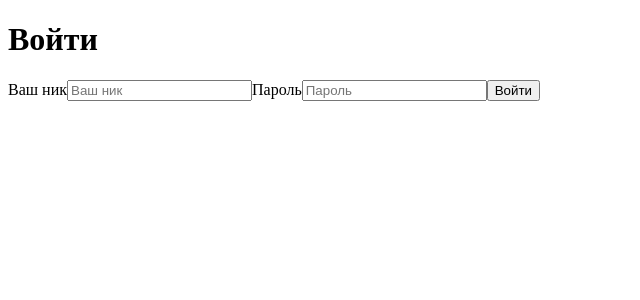
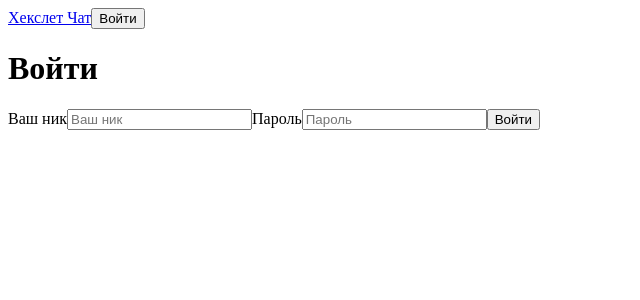
Before and after one commit to daria-z/frontend-project-12, a React (Vite) app in the folder frontend/: page /login in a window 1280 px wide. Shown: the top 300 px of the page, without its empty margins (0-640 px from the left). Built offline with nearby package versions, Linux system fonts and the light colour scheme.

Commit message:
feat(ui): add Header component to page

```diff
--- a/frontend/package.json
+++ b/frontend/package.json
@@ -13,8 +13,10 @@
   "dependencies": {
     "@reduxjs/toolkit": "^2.9.0",
     "axios": "^1.11.0",
+    "bootstrap": "^5.3.8",
     "formik": "^2.4.6",
     "react": "^19.1.1",
+    "react-bootstrap": "^2.10.10",
     "react-dom": "^19.1.1",
     "react-redux": "^9.2.0",
     "react-router-dom": "^7.8.2",
--- a/frontend/src/App.jsx
+++ b/frontend/src/App.jsx
@@ -1,19 +1,28 @@
-import { Routes, Route } from 'react-router-dom';
+import { Routes, Route, BrowserRouter } from 'react-router-dom';
+import { useSelector } from 'react-redux'
+
+
+import Header from './components/Header/Header.jsx';
 import Chat from './pages/Chat.jsx';
 import Login from './pages/Login.jsx';
 import NotFound from './pages/NotFound.jsx';
-import { Provider } from 'react-redux'
-import { store } from './app/store.js';
+
 
 function App() {
+  const isAuthenticated = useSelector((state) => !!state.auth.token)
+
   return (
-    <Provider store={store}>
-      <Routes>
+    <BrowserRouter>
+      <>
+        <Header isAuthenticated={isAuthenticated} />
+        <Routes>
         <Route path="/" element={<Chat />} />
         <Route path="/login" element={<Login />} />
         <Route path="*" element={<NotFound />} />
       </Routes>
-    </Provider>
+      </>
+
+    </BrowserRouter>
   )
 }
 
--- /dev/null
+++ b/frontend/src/components/Header/Header.jsx
@@ -0,0 +1,14 @@
+import { Link } from 'react-router-dom';
+import Button from 'react-bootstrap/Button';
+
+
+function Header({ isAuthenticated }) {
+  return (
+    <header>
+      <Link to="/">Хекслет Чат</Link>
+      <Button variant="primary">{isAuthenticated ? 'Выйти' : 'Войти'}</Button>
+    </header>
+  );
+}
+
+export default Header
--- a/frontend/src/main.jsx
+++ b/frontend/src/main.jsx
@@ -1,12 +1,15 @@
 import { StrictMode } from 'react'
 import { BrowserRouter } from 'react-router-dom'
 import { createRoot } from 'react-dom/client'
+import { Provider } from 'react-redux'
+import { store } from './app/store.js';
 import App from './App.jsx'
 
 createRoot(document.getElementById('root')).render(
   <StrictMode>
-    <BrowserRouter>
-      <App />
-    </BrowserRouter>
-  </StrictMode>,
+
+      <Provider store={store}>
+        <App />
+      </Provider>
+  </StrictMode>
 )
```
Also changed, not shown: 2 other files (tests, documents, lock files or other folders).
